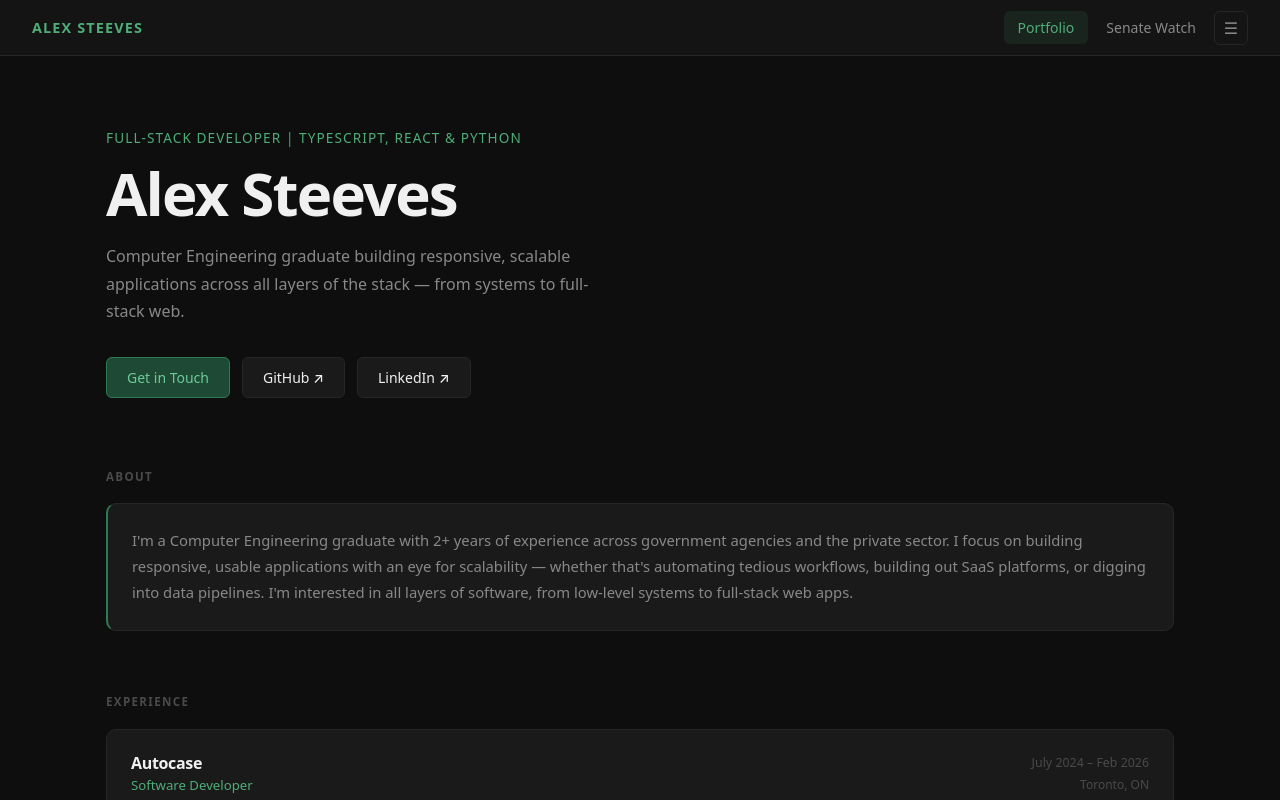
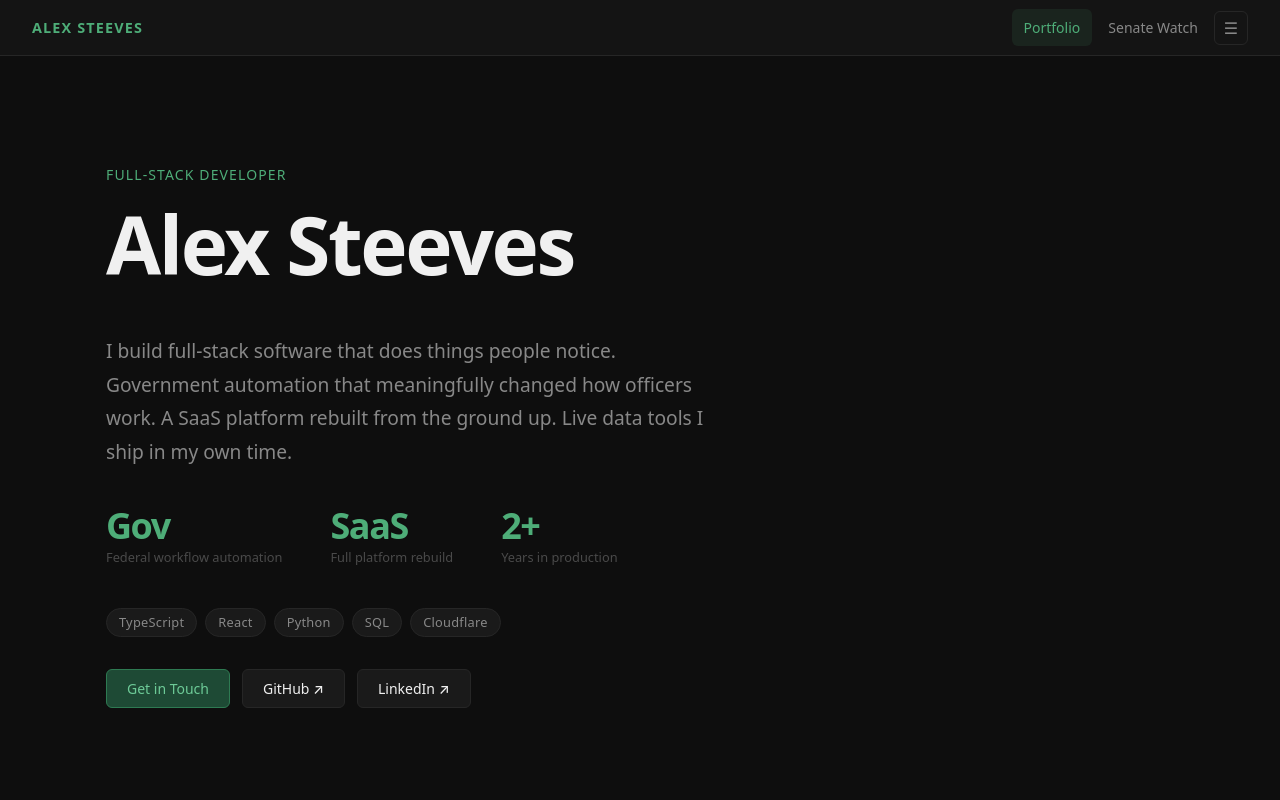
Before and after one commit to AlexSteeves/alex_steeves_portfolio, a React (Vite) app in the folder client/: page / in a window 1280 px wide. Shown: the top 800 px of the page. Built offline with nearby package versions, Linux system fonts and the light colour scheme.

Commit message:
feat: add text mask, small ui update

```diff
--- a/client/src/App.css
+++ b/client/src/App.css
@@ -27,7 +27,7 @@
 }
 
 .nav-link {
-  padding: 0.375rem 0.875rem;
+  padding: 0.5rem 0.75rem;
   border-radius: 6px;
   font-size: 0.875rem;
   font-weight: 500;
@@ -87,14 +87,14 @@
   background: var(--bg-secondary);
   border: 1px solid var(--border);
   border-radius: 8px;
-  padding: 0.375rem;
+  padding: 0.5rem;
   display: flex;
   flex-direction: column;
-  gap: 0.125rem;
+  gap: 0.25rem;
 }
 
 .burger-link {
-  padding: 0.375rem 0.875rem;
+  padding: 0.5rem 0.75rem;
   border-radius: 6px;
   font-size: 0.875rem;
   font-weight: 500;
@@ -139,7 +139,7 @@
   display: inline-flex;
   align-items: center;
   gap: 0.5rem;
-  padding: 0.55rem 1.25rem;
+  padding: 0.5rem 1.25rem;
   border-radius: 6px;
   border: 1px solid var(--border);
   font-size: 0.875rem;
@@ -179,8 +179,8 @@
 .badge {
   display: inline-flex;
   align-items: center;
-  gap: 0.35rem;
-  padding: 0.25rem 0.625rem;
+  gap: 0.25rem;
+  padding: 0.25rem 0.5rem;
   border-radius: 20px;
   font-size: 0.75rem;
   font-weight: 600;
@@ -216,6 +216,19 @@
 }
 
 /* ── Skeleton loader ── */
+@keyframes spin {
+  to { transform: rotate(360deg); }
+}
+
+.spinner {
+  width: 28px;
+  height: 28px;
+  border: 2px solid var(--border);
+  border-top-color: var(--green-bright);
+  border-radius: 50%;
+  animation: spin 0.8s linear infinite;
+}
+
 @keyframes shimmer {
   0% { background-position: -400px 0; }
   100% { background-position: 400px 0; }
@@ -237,42 +250,51 @@
 .portfolio-page {
   display: flex;
   flex-direction: column;
-  gap: 4rem;
+  gap: 6rem;
 }
 
 .section {
   display: flex;
   flex-direction: column;
-  gap: 1.25rem;
+  gap: 1.75rem;
 }
 
 .section-title {
-  font-size: 0.72rem;
+  font-size: 0.75rem;
   text-transform: uppercase;
   letter-spacing: 0.12em;
-  color: var(--text-muted);
+  color: var(--text-secondary);
   font-weight: 600;
 }
 
 /* ── Hero ── */
+.line-mask {
+  overflow: hidden;
+}
+
+.line-mask > * {
+  margin: 0;
+}
+
 .hero-section {
-  padding-top: 1.5rem;
-  padding-bottom: 0.5rem;
+  padding-top: 4rem;
+  padding-bottom: 2rem;
 }
 
 .hero-label {
-  font-size: 0.85rem;
+  font-size: 0.875rem;
+  line-height: 1;
   color: var(--green-bright);
   letter-spacing: 0.08em;
   text-transform: uppercase;
   font-weight: 500;
-  margin-bottom: 0.875rem;
+  margin-bottom: 1.25rem;
 }
 
 .hero-name {
-  font-size: clamp(2.5rem, 6vw, 3.75rem);
+  font-size: clamp(3rem, 7vw, 5rem);
   line-height: 1.05;
-  margin-bottom: 1.125rem;
+  margin-bottom: 1.5rem;
   letter-spacing: -0.03em;
   background: linear-gradient(135deg, var(--text-primary) 55%, var(--green-light));
   -webkit-background-clip: text;
@@ -281,11 +303,57 @@
 }
 
 .hero-tagline {
-  font-size: 1rem;
+  font-size: 1.2rem;
   color: var(--text-secondary);
-  max-width: 500px;
-  line-height: 1.7;
+  max-width: 620px;
+  line-height: 1.75;
+  margin-bottom: 2.5rem;
+}
+
+/* ── Hero proof stats ── */
+.hero-proof {
+  display: flex;
+  gap: 3rem;
+  margin-bottom: 2.5rem;
+  flex-wrap: wrap;
+}
+
+.hero-proof-item {
+  display: flex;
+  flex-direction: column;
+  gap: 0.25rem;
+}
+
+.hero-proof-number {
+  font-size: 2.25rem;
+  font-weight: 700;
+  color: var(--green-bright);
+  letter-spacing: -0.04em;
+  line-height: 1;
+}
+
+.hero-proof-label {
+  font-size: 0.8rem;
+  color: var(--text-muted);
+  font-weight: 500;
+}
+
+.hero-stack {
+  display: flex;
+  gap: 0.5rem;
+  flex-wrap: wrap;
   margin-bottom: 2rem;
+}
+
+.hero-stack-chip {
+  padding: 0.25rem 0.75rem;
+  border-radius: 20px;
+  border: 1px solid var(--border);
+  background: var(--bg-card);
+  color: var(--text-secondary);
+  font-size: 0.8rem;
+  font-weight: 500;
+  letter-spacing: 0.02em;
 }
 
 .hero-links {
@@ -315,7 +383,7 @@
 .experience-card {
   display: flex;
   flex-direction: column;
-  gap: 0.875rem;
+  gap: 1rem;
   transition: border-color 0.15s ease;
 }
 
@@ -348,7 +416,7 @@
   display: flex;
   flex-direction: column;
   align-items: flex-end;
-  gap: 0.2rem;
+  gap: 0.25rem;
   flex-shrink: 0;
 }
 
@@ -369,7 +437,7 @@
   list-style: none;
   display: flex;
   flex-direction: column;
-  gap: 0.45rem;
+  gap: 0.5rem;
   padding-left: 0;
 }
 
@@ -378,7 +446,7 @@
   color: var(--text-secondary);
   display: flex;
   align-items: flex-start;
-  gap: 0.625rem;
+  gap: 0.75rem;
   line-height: 1.5;
 }
 
@@ -398,7 +466,7 @@
 }
 
 .skill-badge {
-  padding: 0.35rem 0.875rem;
+  padding: 0.25rem 0.75rem;
   border-radius: 20px;
   background: var(--green-glow);
   border: 1px solid rgba(78, 173, 120, 0.15);
@@ -526,7 +594,7 @@
 .event-card-badges {
   display: flex;
   flex-wrap: wrap;
-  gap: 0.375rem;
+  gap: 0.5rem;
 }
 
 .event-badge-free {
@@ -565,7 +633,7 @@
   color: var(--text-muted);
   display: flex;
   align-items: flex-start;
-  gap: 0.4rem;
+  gap: 0.5rem;
 }
 
 .event-card-desc {
--- a/client/src/components/capitoltrades/TradeTable.tsx
+++ b/client/src/components/capitoltrades/TradeTable.tsx
@@ -128,7 +128,7 @@ export default function TradeTable({
                         />
                       </label>
                     </th>
-                    {["Ticker", "Type", "Value"].map((h) => (
+                    {["Ticker", "Value"].map((h) => (
                       <th
                         key={h}
                         style={{
--- a/client/src/components/capitoltrades/TradeTableRow.tsx
+++ b/client/src/components/capitoltrades/TradeTableRow.tsx
@@ -51,19 +51,13 @@ export default function TradeTableRow({
           </span>
         )}
       </td>
-      <td style={{ padding: "0.7rem 1.25rem" }}>
-        <span
-          className={`badge ${t.tx_type === "buy" ? "badge-green" : "badge-red"}`}
-        >
-          {t.tx_type ?? "—"}
-        </span>
-      </td>
       <td
         style={{
           padding: "0.7rem 1.25rem",
-          color: "var(--text-secondary)",
+          color: t.tx_type === "buy" ? "var(--green-bright)" : "var(--red-accent)",
           fontSize: "0.85rem",
           whiteSpace: "nowrap",
+          fontWeight: 500,
         }}
       >
         {t.value ?? "—"}
--- a/client/src/components/nav/NavBar.tsx
+++ b/client/src/components/nav/NavBar.tsx
@@ -11,7 +11,7 @@ function NavBar(): React.ReactElement {
 
   return (
     <nav className="navbar">
-      <span className="nav-brand">Alex Steeves</span>
+      <NavLink to="/" end className="nav-brand">Alex Steeves</NavLink>
 
       <div className="nav-links">
         <NavLink
--- a/client/src/components/portfolio/About.tsx
+++ b/client/src/components/portfolio/About.tsx
@@ -6,12 +6,14 @@ const About: React.FC = () => {
       <h2 className="section-title">About</h2>
       <div className="card about-card">
         <p className="about-text">
-          I'm a Computer Engineering graduate with 2+ years of experience across
-          government agencies and the private sector. I focus on building
-          responsive, usable applications with an eye for scalability — whether
-          that's automating tedious workflows, building out SaaS platforms, or
-          digging into data pipelines. I'm interested in all layers of software,
-          from low-level systems to full-stack web apps.
+          Computer Engineering grad with 2+ years of production experience at
+          government agencies and a SaaS startup. I've automated federal
+          workflows, rebuilt platforms from the ground up, and shipped data
+          tools as projects I actually use. I work across the whole stack:
+          Python backends, SQL schemas, React UIs. I care about writing software
+          that's fast, maintainable, and does exactly what it's supposed to. I
+          use AI tools in my workflow to move faster without cutting corners on
+          quality or understanding.
         </p>
       </div>
     </section>
--- a/client/src/components/portfolio/Hero.tsx
+++ b/client/src/components/portfolio/Hero.tsx
@@ -1,16 +1,74 @@
 import type React from "react";
+import { motion } from "framer-motion";
+
+const slideMask = {
+  initial: { y: "100%" },
+  enter: (i: number) => ({
+    y: "0%",
+    transition: {
+      duration: 0.75,
+      ease: [0.33, 1, 0.68, 1] as const,
+      delay: 0.075 * i,
+    },
+  }),
+};
+
+const proofItems = [
+  { number: "Gov", label: "Federal workflow automation" },
+  { number: "SaaS", label: "Full platform rebuild" },
+  { number: "2+", label: "Years in production" },
+];
 
 const Hero: React.FC = () => {
   return (
     <section className="hero-section">
-      <p className="hero-label">
-        Full-Stack Developer | TypeScript, React & Python
+      <p className="hero-label">Full-Stack Developer</p>
+
+      <div className="line-mask" style={{ marginBottom: "1.5rem" }}>
+        <motion.h1
+          className="hero-name"
+          custom={0}
+          variants={slideMask}
+          initial="initial"
+          animate="enter"
+        >
+          Alex Steeves
+        </motion.h1>
+      </div>
+
+      <p className="hero-tagline">
+        I build full-stack software that does things people notice. Government
+        automation that meaningfully changed how officers work. A SaaS platform
+        rebuilt from the ground up. Live data tools I ship in my own time.
       </p>
-      <h1 className="hero-name">Alex Steeves</h1>
-      <p className="hero-tagline">
-        Computer Engineering graduate building responsive, scalable applications
-        across all layers of the stack — from systems to full-stack web.
-      </p>
+
+      <div className="hero-proof">
+        {proofItems.map((item, i) => (
+          <motion.div
+            key={item.number}
+            className="hero-proof-item"
+            initial={{ clipPath: "inset(0 100% 0 0)" }}
+            animate={{ clipPath: "inset(0 0% 0 0)" }}
+            transition={{
+              duration: 0.6,
+              ease: [0.33, 1, 0.68, 1],
+              delay: 0.6 + i * 0.1,
+            }}
+          >
+            <span className="hero-proof-number">{item.number}</span>
+            <span className="hero-proof-label">{item.label}</span>
+          </motion.div>
+        ))}
+      </div>
+
+      <div className="hero-stack">
+        {["TypeScript", "React", "Python", "SQL", "Cloudflare"].map((tech) => (
+          <span key={tech} className="hero-stack-chip">
+            {tech}
+          </span>
+        ))}
+      </div>
+
       <div className="hero-links">
         <a href="mailto:alqusteeves@gmail.com" className="btn btn-primary">
           Get in Touch
--- a/package.json
+++ b/package.json
@@ -40,5 +40,8 @@
   },
   "peerDependencies": {
     "typescript": "^5.8.3"
+  },
+  "dependencies": {
+    "framer-motion": "^12.38.0"
   }
 }
```
Also changed, not shown: client/src/pages/TorontoEvents.tsx (+51 -6 lines), 1 other file (tests, documents, lock files or other folders).
